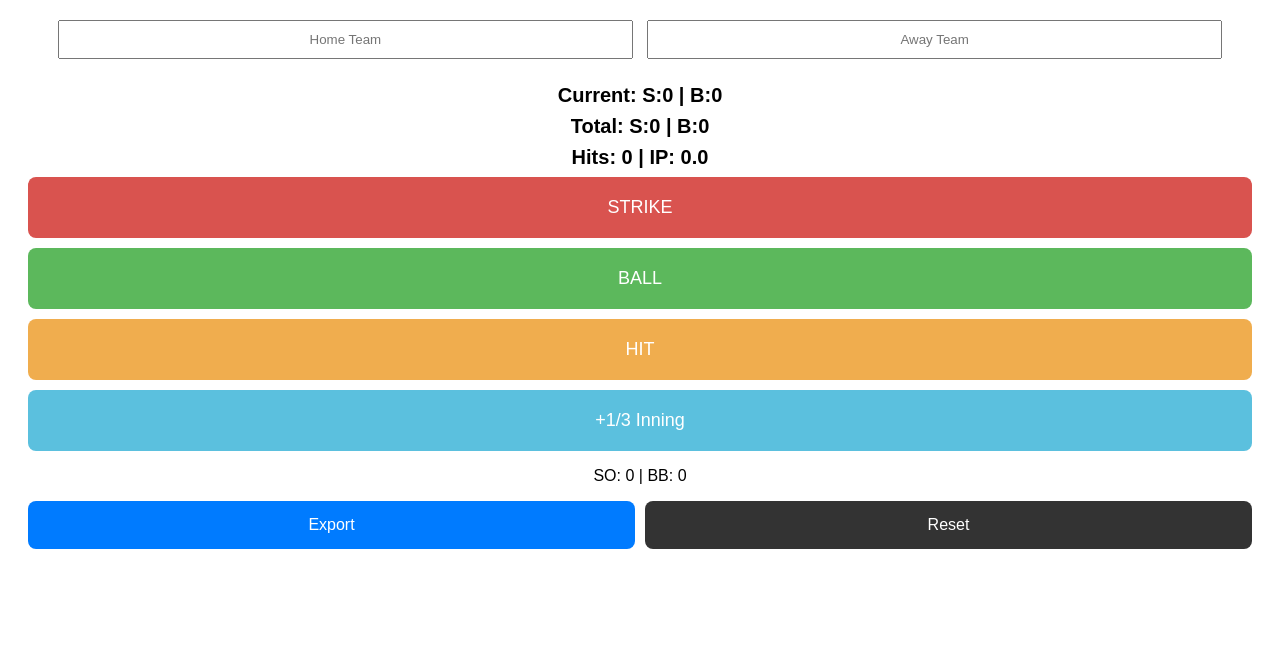
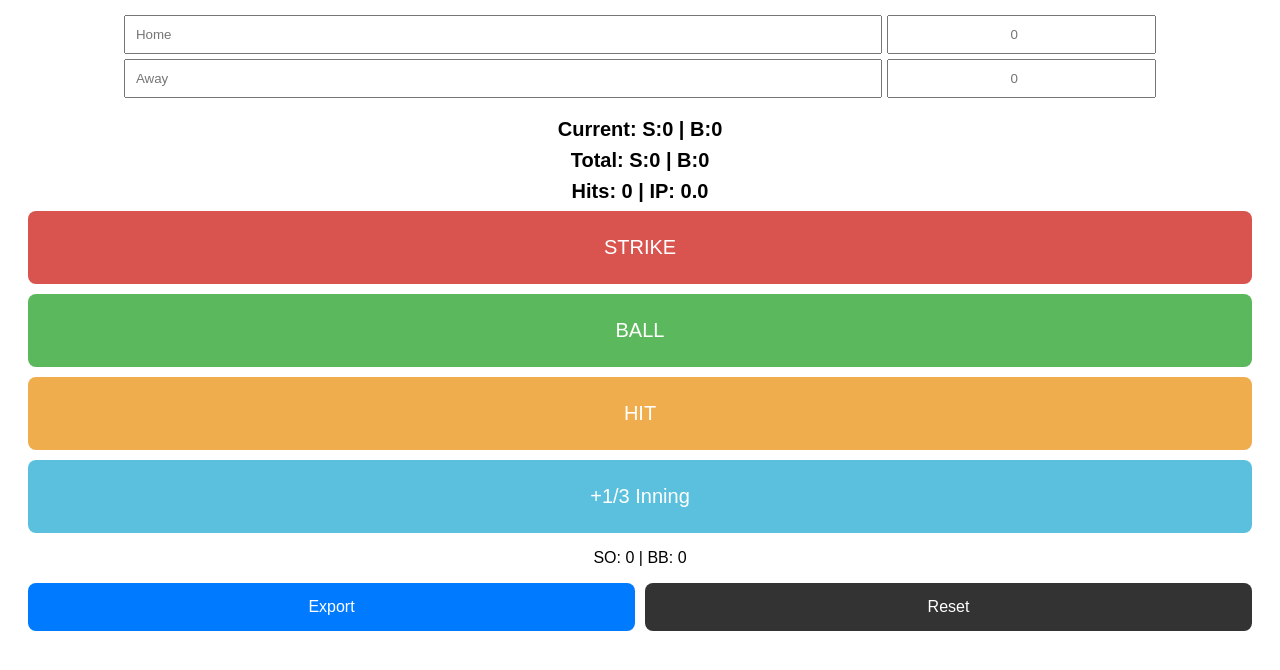
Before and after one commit to Osvelazq/Pitch-Count, a plain HTML site: page index.html in a window 1280 px wide. Shown: the part 72-742 px from the top of the page. Drawn offline with Linux system fonts and the light colour scheme.

Commit message:
Refactor input fields for team and score

```diff
--- a/index.html
+++ b/index.html
@@ -7,10 +7,12 @@
     <style>
         body { font-family: sans-serif; text-align: center; padding: 20px; touch-action: manipulation; }
         .teams { margin-bottom: 20px; }
-        input { padding: 10px; width: 45%; margin: 5px; text-align: center; }
+        .row-input { display: flex; justify-content: center; gap: 5px; margin-bottom: 5px; }
+        input[type="text"] { padding: 10px; width: 60%; }
+        input[type="number"] { padding: 10px; width: 20%; text-align: center; }
         .stats { font-size: 20px; margin: 8px 0; font-weight: bold; }
         .button-container { display: flex; flex-direction: column; gap: 10px; }
-        button { padding: 20px; font-size: 18px; border: none; border-radius: 8px; color: white; width: 100%; }
+        button { padding: 25px; font-size: 20px; border: none; border-radius: 8px; color: white; width: 100%; }
         .row { display: flex; gap: 10px; margin-top: 15px; }
         .row button { padding: 15px; font-size: 16px; }
         #strikeBtn { background-color: #d9534f; }
@@ -24,8 +26,14 @@
 <body>
     <h3>Pitch Tracker</h3>
     <div class="teams">
-        <input type="text" id="homeTeam" placeholder="Home Team" oninput="saveTeams()">
-        <input type="text" id="awayTeam" placeholder="Away Team" oninput="saveTeams()">
+        <div class="row-input">
+            <input type="text" id="homeTeam" placeholder="Home" oninput="saveData()">
+            <input type="number" id="homeScore" placeholder="0" oninput="saveData()">
+        </div>
+        <div class="row-input">
+            <input type="text" id="awayTeam" placeholder="Away" oninput="saveData()">
+            <input type="number" id="awayScore" placeholder="0" oninput="saveData()">
+        </div>
     </div>
 
     <div class="stats">Current: S:<span id="s">0</span> | B:<span id="b">0</span></div>
@@ -47,6 +55,7 @@
     </div>
 
     <script>
+        // Load data
         let s = parseInt(localStorage.getItem('s')) || 0;
         let b = parseInt(localStorage.getItem('b')) || 0;
         let ts = parseInt(localStorage.getItem('ts')) || 0;
@@ -57,7 +66,9 @@
         let bb = parseInt(localStorage.getItem('bb')) || 0;
 
         document.getElementById('homeTeam').value = localStorage.getItem('homeTeam') || '';
+        document.getElementById('homeScore').value = localStorage.getItem('homeScore') || '';
         document.getElementById('awayTeam').value = localStorage.getItem('awayTeam') || '';
+        document.getElementById('awayScore').value = localStorage.getItem('awayScore') || '';
 
         function update() {
             document.getElementById('s').innerText = s;
@@ -68,11 +79,18 @@
             document.getElementById('ip').innerText = ip.toFixed(1);
             document.getElementById('so').innerText = so;
             document.getElementById('bb').innerText = bb;
+            saveData();
+        }
 
+        function saveData() {
             localStorage.setItem('s', s); localStorage.setItem('b', b);
             localStorage.setItem('ts', ts); localStorage.setItem('tb', tb);
             localStorage.setItem('h', h); localStorage.setItem('ip', ip);
             localStorage.setItem('so', so); localStorage.setItem('bb', bb);
+            localStorage.setItem('homeTeam', document.getElementById('homeTeam').value);
+            localStorage.setItem('homeScore', document.getElementById('homeScore').value);
+            localStorage.setItem('awayTeam', document.getElementById('awayTeam').value);
+            localStorage.setItem('awayScore', document.getElementById('awayScore').value);
         }
 
         function add(type) {
@@ -83,11 +101,6 @@
             update();
         }
 
-        function saveTeams() {
-            localStorage.setItem('homeTeam', document.getElementById('homeTeam').value);
-            localStorage.setItem('awayTeam', document.getElementById('awayTeam').value);
-        }
-
         function reset() {
             if(confirm("Reset all stats?")) {
                 localStorage.clear();
@@ -96,10 +109,13 @@
         }
 
         function exportData() {
-            const home = document.getElementById('homeTeam').value || "Home";
-            const away = document.getElementById('awayTeam').value || "Away";
+            const hTeam = document.getElementById('homeTeam').value || "Home";
+            const hScore = document.getElementById('homeScore').value || "0";
+            const aTeam = document.getElementById('awayTeam').value || "Away";
+            const aScore = document.getElementById('awayScore').value || "0";
             const data = [
-                ["Teams", home + " vs " + away],
+                ["Teams", hTeam + " vs " + aTeam],
+                ["Score", hScore + " - " + aScore],
                 ["Stat", "Value"],
                 ["Total Strikes", ts], ["Total Balls", tb],
                 ["Hits", h], ["Innings", ip.toFixed(1)],
```
